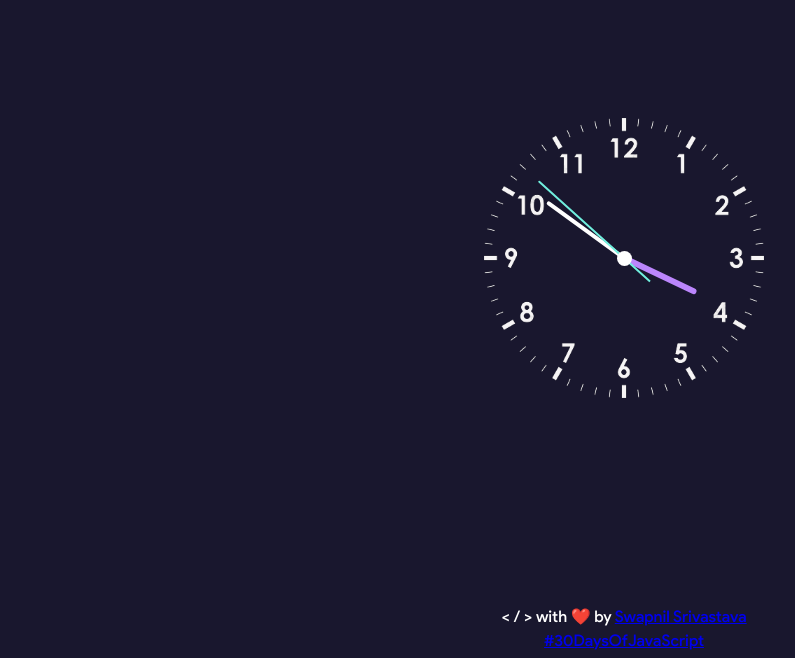
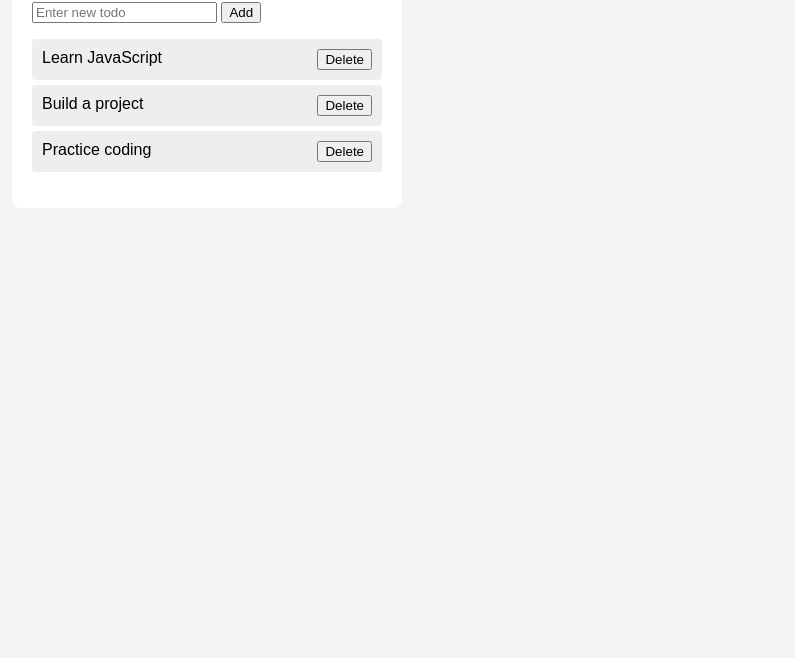
Before and after one commit to madhu-developer-mern/100Days-JavaScript-Projects, a plain HTML site: page Projects/clock/index.html in a window 1280 px wide. Shown: the part 142-800 px from the top of the page, without its empty margins (16-811 px from the left). Drawn offline with Linux system fonts and the light colour scheme.

Commit message:
Add backend simulation for Todo List (feature 1)

```diff
--- a/Projects/clock/index.html
+++ b/Projects/clock/index.html
@@ -1,68 +1,67 @@
 <!DOCTYPE html>
 <html lang="en">
+<head>
+  <meta charset="UTF-8">
+  <meta name="viewport" content="width=device-width, initial-scale=1.0">
+  <title>Todo List Feature 1 - Backend Simulation</title>
+  <style>
+    body { font-family: Arial; background: #f4f4f4; padding: 20px; }
+    .todo-container { background: white; padding: 20px; border-radius: 8px; width: 350px; }
+    ul { list-style: none; padding: 0; }
+    li { padding: 10px; background: #eee; margin-bottom: 5px; border-radius: 4px; display: flex; justify-content: space-between; }
+  </style>
+</head>
+<body>
 
-<head>
-  <meta charset="UTF-8" />
-  <meta http-equiv="X-UA-Compatible" content="IE=edge" />
-  <meta name="viewport" content="width=device-width, initial-scale=1.0" />
-  <title>Clock</title>
-  <link rel="stylesheet" href="style.css" />
-  <link rel="icon" href="assets/favicon.png">
+<div class="todo-container">
+  <h2>Todo List (Backend Simulation)</h2>
+  <input type="text" id="taskInput" placeholder="Enter new todo">
+  <button onclick="addTodo()">Add</button>
 
-</head>
+  <ul id="todoList"></ul>
+</div>
 
-<body>
-  <h2 class="heading">
-    Clock
-  </h2>
-  <div class="clock">
-    <div class="hour">
-      <div class="hr" id="hr"></div>
-    </div>
-    <div class="min">
-      <div class="mn" id="mn"></div>
-    </div>
-    <div class="sec">
-      <div class="sc" id="sc"></div>
-    </div>
-  </div>
+<script>
+  // ===== Feature 1: Backend simulation with JS =====
 
+  // In-memory array to store todos
+  let todos = [
+    { id: 1, task: "Learn JavaScript" },
+    { id: 2, task: "Build a project" },
+    { id: 3, task: "Practice coding" }
+  ];
 
+  // Function to render todos
+  function renderTodos() {
+    const list = document.getElementById("todoList");
+    list.innerHTML = "";
+    todos.forEach(todo => {
+      const li = document.createElement("li");
+      li.innerHTML = `<span>${todo.task}</span>
+                      <button onclick="deleteTodo(${todo.id})">Delete</button>`;
+      list.appendChild(li);
+    });
+  }
 
-  <footer>
-    <p>&#x3c; &#47; &#x3e; with ❤️ by
-      <a href="https://swapnilsparsh.github.io/">Swapnil Srivastava</a>
-      <br>
-      <a href="https://github.com/swapnilsparsh/30DaysOfJavaScript" target="_blank">#30DaysOfJavaScript
-      </a>
-    </p>
-  </footer>
+  // Add a new todo
+  function addTodo() {
+    const taskInput = document.getElementById("taskInput");
+    const task = taskInput.value.trim();
+    if (task === "") return;
+    todos.push({ id: Date.now(), task });
+    taskInput.value = "";
+    renderTodos();
+  }
 
-  <script type="text/javascript">
-    const deg = 6;
-    // getting all hands of clock from html through id
-    const hr = document.querySelector('#hr')
-    const mn = document.querySelector('#mn');
-    const sc = document.querySelector('#sc');
+  // Delete a todo
+  function deleteTodo(id) {
+    todos = todos.filter(todo => todo.id !== id);
+    renderTodos();
+  }
 
-    setInterval(() => {
-      let day = new Date();
+  // Initial render
+  renderTodos();
+</script>
 
-      //setting the actual seconds minutes and hour in clock
-
-      let ms = day.getMilliseconds() * deg;
-      let hh = day.getHours() * 30;
-      let mm = day.getMinutes() * deg;
-      let ss = day.getSeconds() * deg + ms / 1000;
-
-      //changing the degrees in the style as per the time
-
-      hr.style.transform = `rotateZ(${(hh) + (mm / 12)}deg)`;
-      mn.style.transform = `rotateZ(${mm}deg)`;
-      sc.style.transform = `rotateZ(${ss}deg)`;
-
-    }, 1);
-  </script>
 </body>
-
 </html>
```
